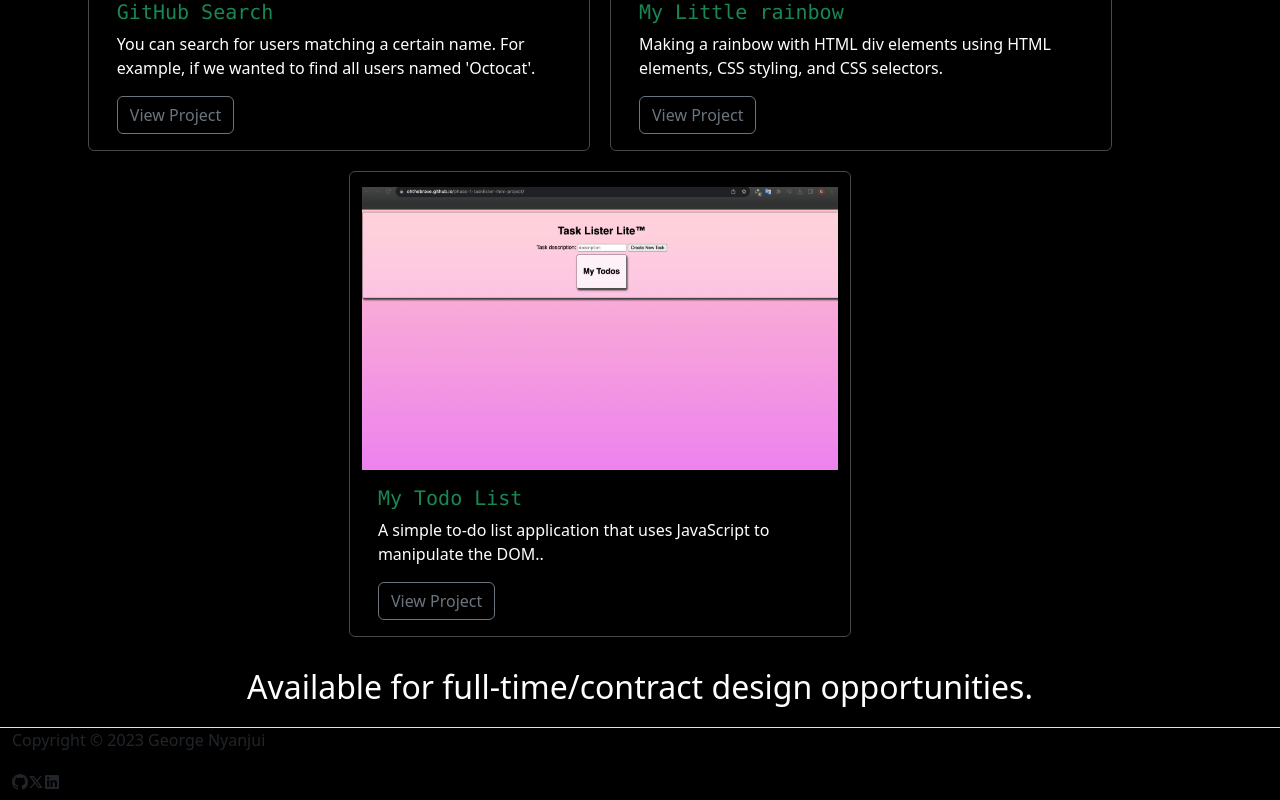
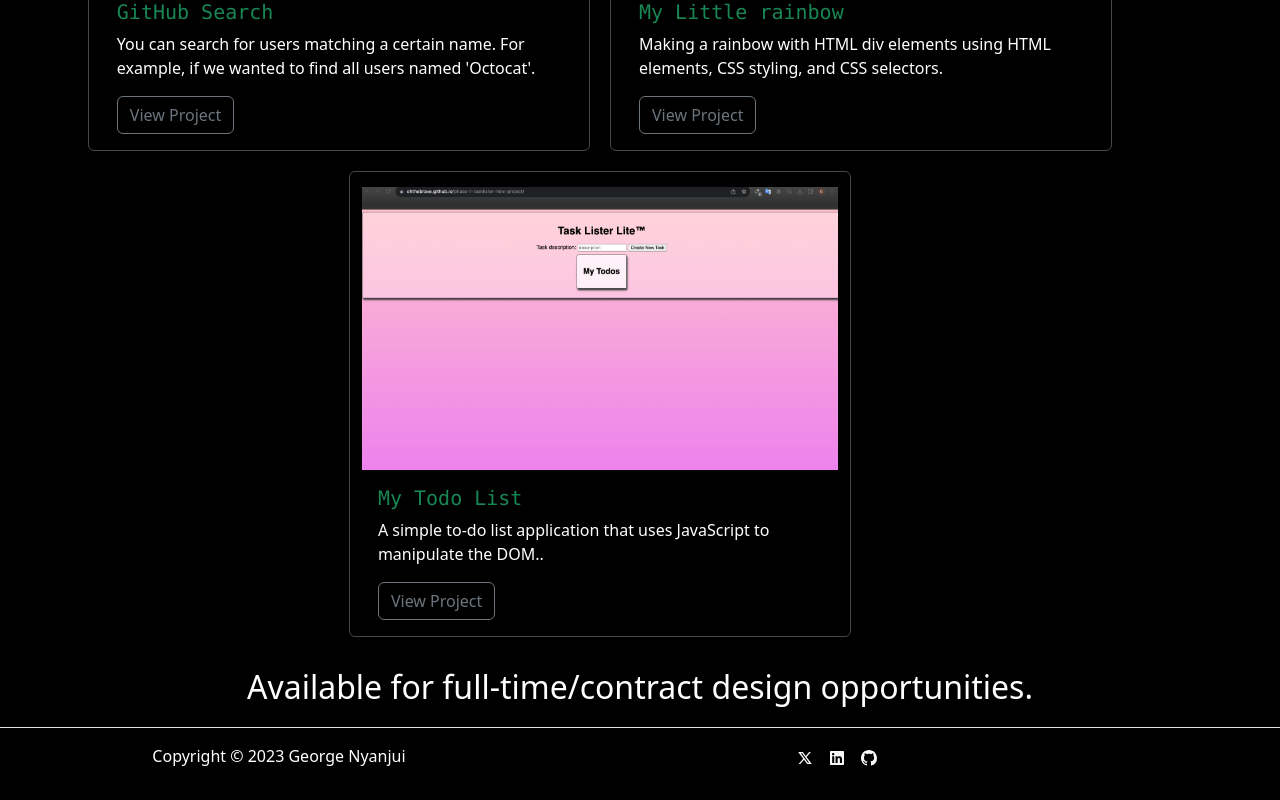
Before and after one commit to ohthebrave/portfolio, a React (Vite) app: page / in a window 1280 px wide. Shown: the part 2098-2898 px from the top of the page. Built offline with nearby package versions, Linux system fonts and the light colour scheme.

Commit message:
updated footer with icons

```diff
--- a/src/components/Footer.jsx
+++ b/src/components/Footer.jsx
@@ -1,6 +1,7 @@
 import { BsGithub } from "react-icons/bs";
 import { RiTwitterXLine } from "react-icons/ri";
 import { FaLinkedin } from "react-icons/fa";
+import { Link } from "react-router-dom";
 
 const Footer = () => {
     return (
@@ -8,12 +9,12 @@ const Footer = () => {
             <div className="border-bottom text-white pt-3 fs-2">
                 <p className="text-center">Available for full-time/contract design opportunities.</p>
             </div>
-            <div className="container row">
-                <p>Copyright © 2023 George Nyanjui</p>
-                <div>
-                    <BsGithub />
-                    <RiTwitterXLine />
-                    <FaLinkedin />
+            <div className="container row my-3 text-white">
+                <p className="col-md text-center">Copyright © 2023 George Nyanjui</p>
+                <div className="col-md d-flex justify-content-center">
+                    <Link className="text-decoration-none text-light" href="https://twitter.com/ohthebrave28"><RiTwitterXLine className="mx-2"/></Link>
+                    <Link className="text-decoration-none text-light" href="https://www.linkedin.com/in/george-nyanjui-6021a119b/"><FaLinkedin className="mx-2"/></Link>
+                    <Link className="text-decoration-none text-light" href="https://github.com/ohthebrave"><BsGithub className="mx-2"/></Link>
                 </div>
             </div>
         </div>
```
